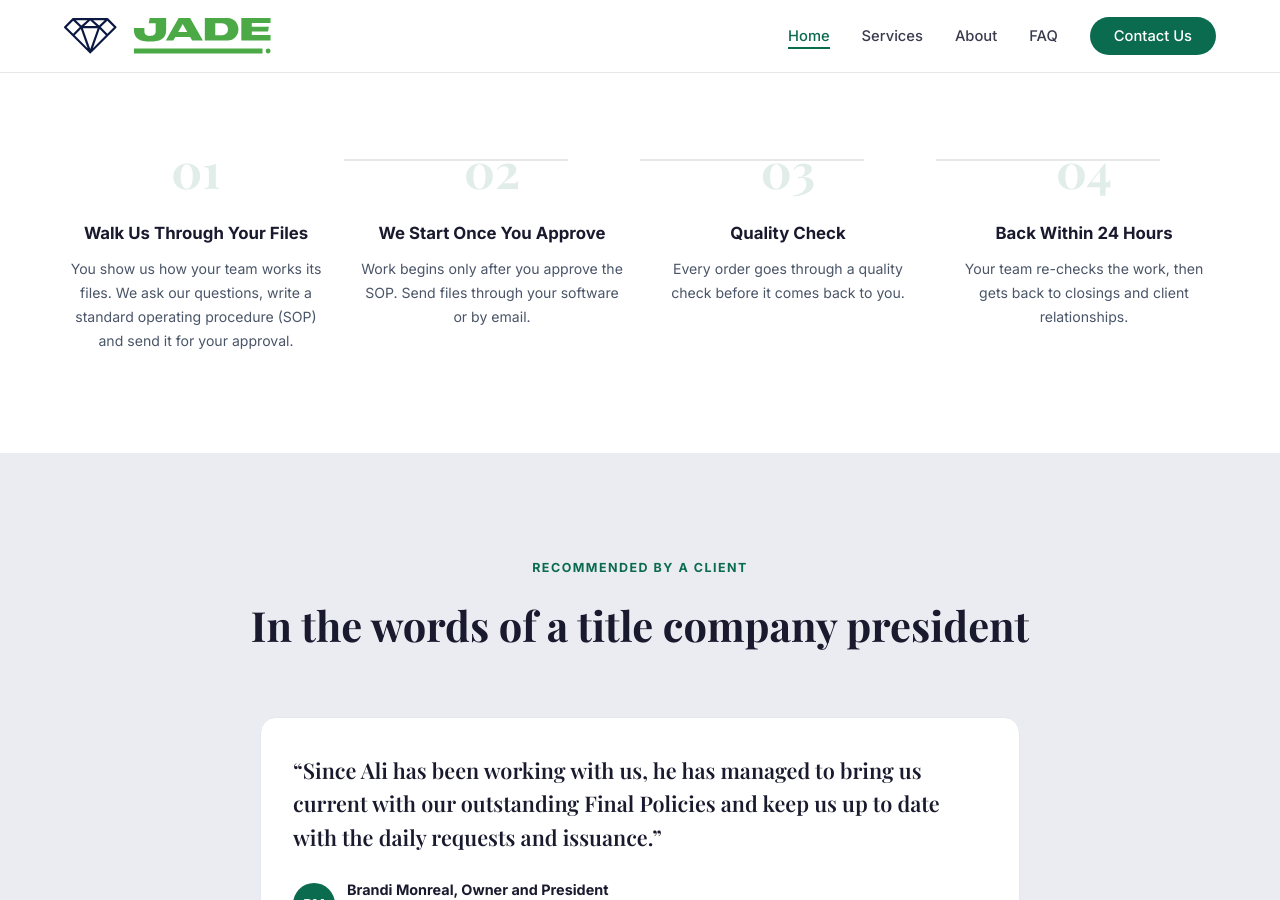
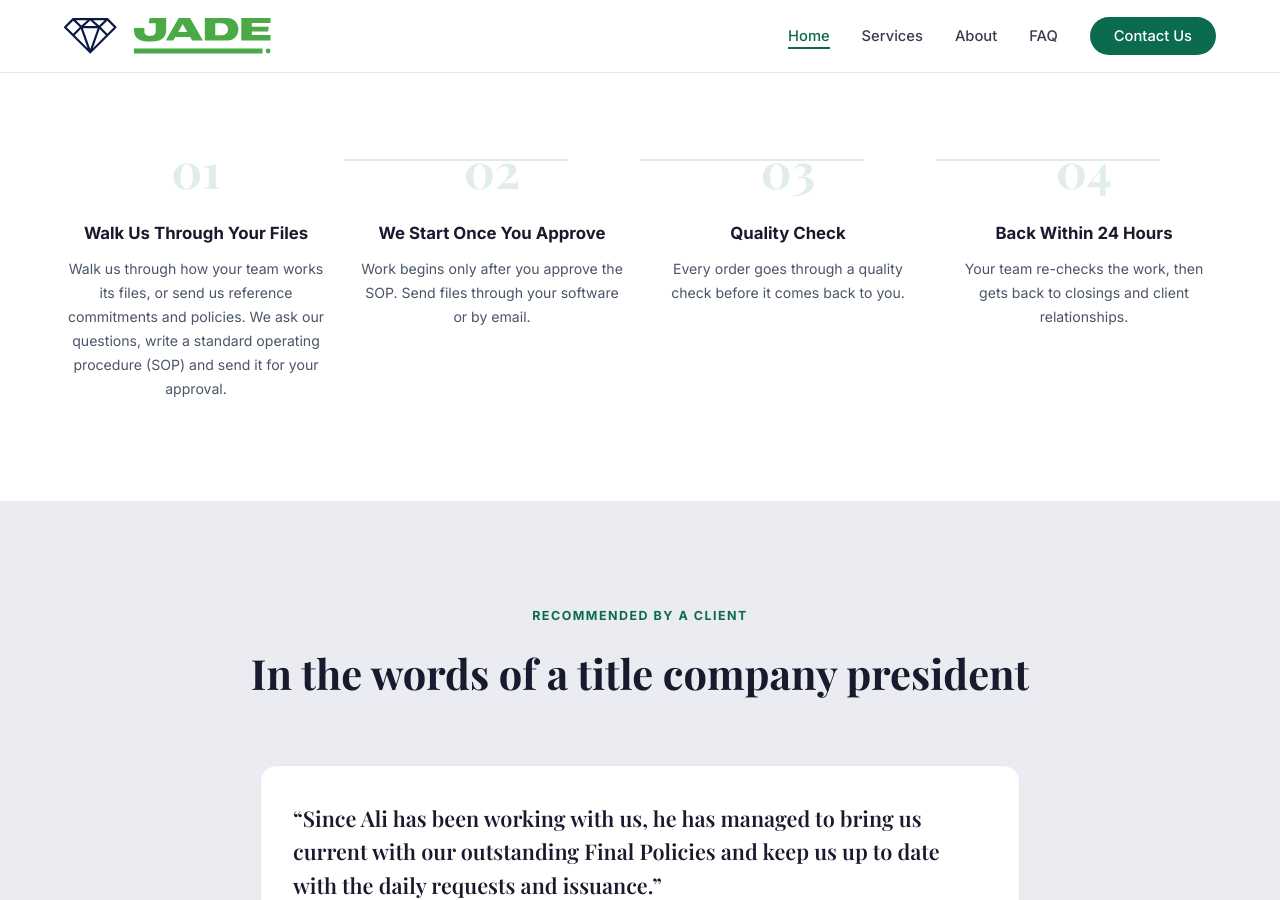
Before and after one commit to Cod-cypher/JTT, a Jekyll site: the page built from index.html, in a window 1280 px wide and 900 px high, scrolled down 5385 px. Built offline with Jekyll 4.4.1, drawn with Linux system fonts in a browser that asks for light colours.

Commit message:
Onboarding wording: allow reference commitments and policies (revised PLAN.md rule)
Co-Authored-By: Claude Opus 5.5 <noreply@anthropic.com>

```diff
--- a/_includes/how-we-work.html
+++ b/_includes/how-we-work.html
@@ -3,7 +3,7 @@
   service page (PLAN.md section 2). Use inside an <article class="prose">.
 {%- endcomment -%}
 <h2>Before the first file</h2>
-<p>Before any work starts, you walk us through how your team works its files. We ask our process questions, write a standard operating procedure (SOP) and send it to you for approval. We start only once you approve it.</p>
+<p>Before any work starts, you either walk us through how your team works its files or send us reference commitments and policies. From those we learn your wording and how you show each detail: deeds, mortgages, liens, chain of title, taxes and so on. We ask our process questions, write a standard operating procedure (SOP) and send it to you for approval. We start only once you approve it.</p>
 
 <h2>Your team re-checks, then issues</h2>
 <p>We type everything so your team only has to re-check it, then get back to closings and client relationships. Your team re-checks our work before anything is issued and makes the final underwriting decisions. Jade does not run full title searches, issue commitments or policies, or give legal advice.</p>
--- a/about/index.html
+++ b/about/index.html
@@ -34,7 +34,7 @@ breadcrumb:
         <p>We examine and type; your team re-checks everything before it is issued. We prepare searches but do not run full title searches, and we do not issue commitments or policies. Your team makes the final underwriting decisions. Jade is not a title insurer, underwriter or law firm, and we do not give legal advice.</p>
 
         <h2>How we start with a new client</h2>
-        <p>Before any work starts, you walk us through how you work your files. We ask our process questions, write a standard operating procedure (SOP) and send it to you for approval. We start only once you approve it.</p>
+        <p>Before any work starts, you either walk us through how your team works its files or send us reference commitments and policies. From those we learn your wording and how you show each detail: deeds, mortgages, liens, chain of title, taxes and so on. We ask our process questions, write a standard operating procedure (SOP) and send it to you for approval. We start only once you approve it.</p>
 
         <h2>How we handle your files</h2>
         <ul>
--- a/faq/index.html
+++ b/faq/index.html
@@ -36,7 +36,7 @@ faqs:
     a: "We offer flexible scheduling, including evenings and weekends, so our team can adapt to your schedule."
   - group: "Working Together"
     q: "Can you work with our existing systems and processes?"
-    a: "Yes. We work inside your own software and follow your procedures. Before any work starts, you walk us through how you work your files, we write a standard operating procedure (SOP) and send it to you for approval, and we start only once you approve it."
+    a: "Yes. We work inside your own software and follow your procedures. Before any work starts, you either walk us through how you work your files or send us reference commitments and policies, so we learn your wording and how you show each detail. We ask our questions, write a standard operating procedure (SOP) and send it to you for approval, and we start only once you approve it."
   - group: "Working Together"
     q: "How do you make sure the work is accurate?"
     a: "Every order goes through a quality assurance review before delivery. We check our work against the source documents, and anything that's missing or doesn't match is flagged for your team instead of guessed at."
--- a/index.html
+++ b/index.html
@@ -11,7 +11,7 @@ faqs:
   - q: "How are your services priced?"
     a: "Pricing is per file and depends on your volume, as low as $5 per file. You can also start with a trial of up to 10 files to see our work before you commit."
   - q: "Can you work with our existing systems and processes?"
-    a: "Yes. We work inside your own software, including Qualia, SoftPro and RamQuest. Before any work starts, you walk us through how you work your files, we write a standard operating procedure (SOP) and send it to you for approval, and we start only once you approve it."
+    a: "Yes. We work inside your own software, including Qualia, SoftPro and RamQuest. Before any work starts, you either walk us through how you work your files or send us reference commitments and policies, so we learn your wording and how you show each detail. We ask our questions, write a standard operating procedure (SOP) and send it to you for approval, and we start only once you approve it."
 ---
 
 <!-- ========== HERO ========== -->
@@ -335,7 +335,7 @@ faqs:
     <div class="process-grid" data-stagger>
       <div class="process-step" data-animate="fade-up">
         <h3>Walk Us Through Your Files</h3>
-        <p>You show us how your team works its files. We ask our questions, write a standard operating procedure (SOP) and send it for your approval.</p>
+        <p>Walk us through how your team works its files, or send us reference commitments and policies. We ask our questions, write a standard operating procedure (SOP) and send it for your approval.</p>
       </div>
       <div class="process-step" data-animate="fade-up">
         <h3>We Start Once You Approve</h3>
--- a/services/index.html
+++ b/services/index.html
@@ -75,7 +75,7 @@ breadcrumb:
         <h2>How outsourced title support works</h2>
         <p>Jade Title Services works behind the scenes as an extension of your team. We do the production work in your title production software, following your procedures, templates, and underwriter requirements. Your team re-checks our work and keeps control of underwriting decisions, issuing, closings, and your customer relationships.</p>
         <ol>
-          <li><strong>Approve your SOP.</strong> You walk us through how you work your files; we write a standard operating procedure and start only once you approve it.</li>
+          <li><strong>Approve your SOP.</strong> You walk us through how you work your files, or send reference commitments and policies; we write a standard operating procedure and start only once you approve it.</li>
           <li><strong>Send your files.</strong> Through your software or by email, the way your team already works.</li>
           <li><strong>We do the production work.</strong> Inside your software, following the SOP you approved.</li>
           <li><strong>Quality check.</strong> Every order goes through a quality assurance review before delivery.</li>
```
